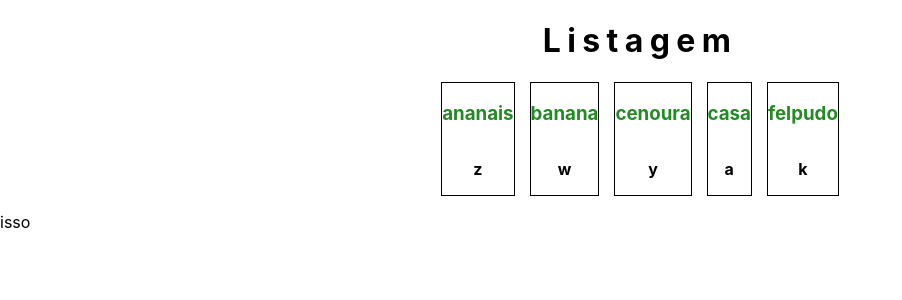
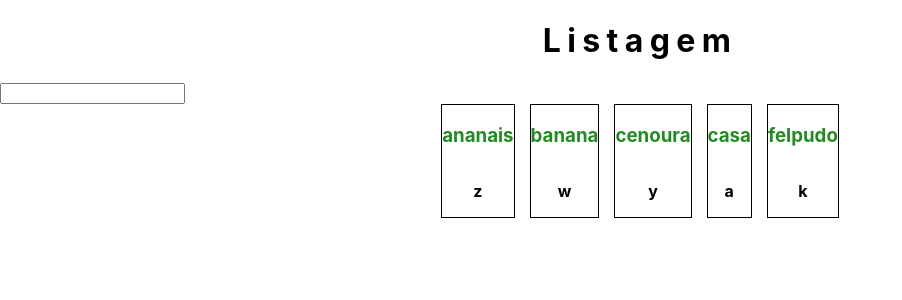
Before and after one commit to ThiagoBrandaorj/n2222222, a React (Create React App) app: page /listagem in a window 1280 px wide. Shown: the top 300 px of the page, without its empty margins (0-902 px from the left). Built offline with nearby package versions, Linux system fonts and the light colour scheme.

Commit message:
filter add

```diff
--- a/src/pages/Listagem/Listagem.jsx
+++ b/src/pages/Listagem/Listagem.jsx
@@ -1,7 +1,8 @@
+import { useState } from "react";
 import Cartao from "../../components/Cartao/Cartao.jsx";
 import { ContainerListagem, TituloListagem } from "./style";
 
-const dados = [
+const predados = [
     {
         'titulo': 'ananais',
         'letra': 'z'
@@ -24,7 +25,29 @@ const dados = [
     }
 ]
 
-const cartoes = dados.map(
+const Listagem = () => {
+    const [dados, setDados] = useState(predados);
+
+    const filtar = (entrada) => {
+        const resposta = predados.filter(
+            (e) => {
+                const titulo = e.titulo.toLowerCase().includes(entrada)
+                const letra = e.letra.toLowerCase().includes(entrada)
+                return titulo || letra;
+            }
+        )
+        setDados(resposta);
+    }
+
+    return(
+    <>
+    <TituloListagem>Listagem</TituloListagem>
+    <input
+       type="text"
+       onChange={(e) => filtar(e.target.value)}
+       />
+    <ContainerListagem>
+        {dados.map(
     (el, i) => (
         <Cartao
             key={i}
@@ -32,16 +55,10 @@ const cartoes = dados.map(
             letra={el.letra}
         />
     )
-)
-
-const Listagem = () => (
-    <>
-    <TituloListagem>Listagem</TituloListagem>
-    <ContainerListagem>
-        {cartoes}
+)}
     </ContainerListagem>
-    <p>isso</p>
     </>
 );
+}
 
 export default Listagem;
```
